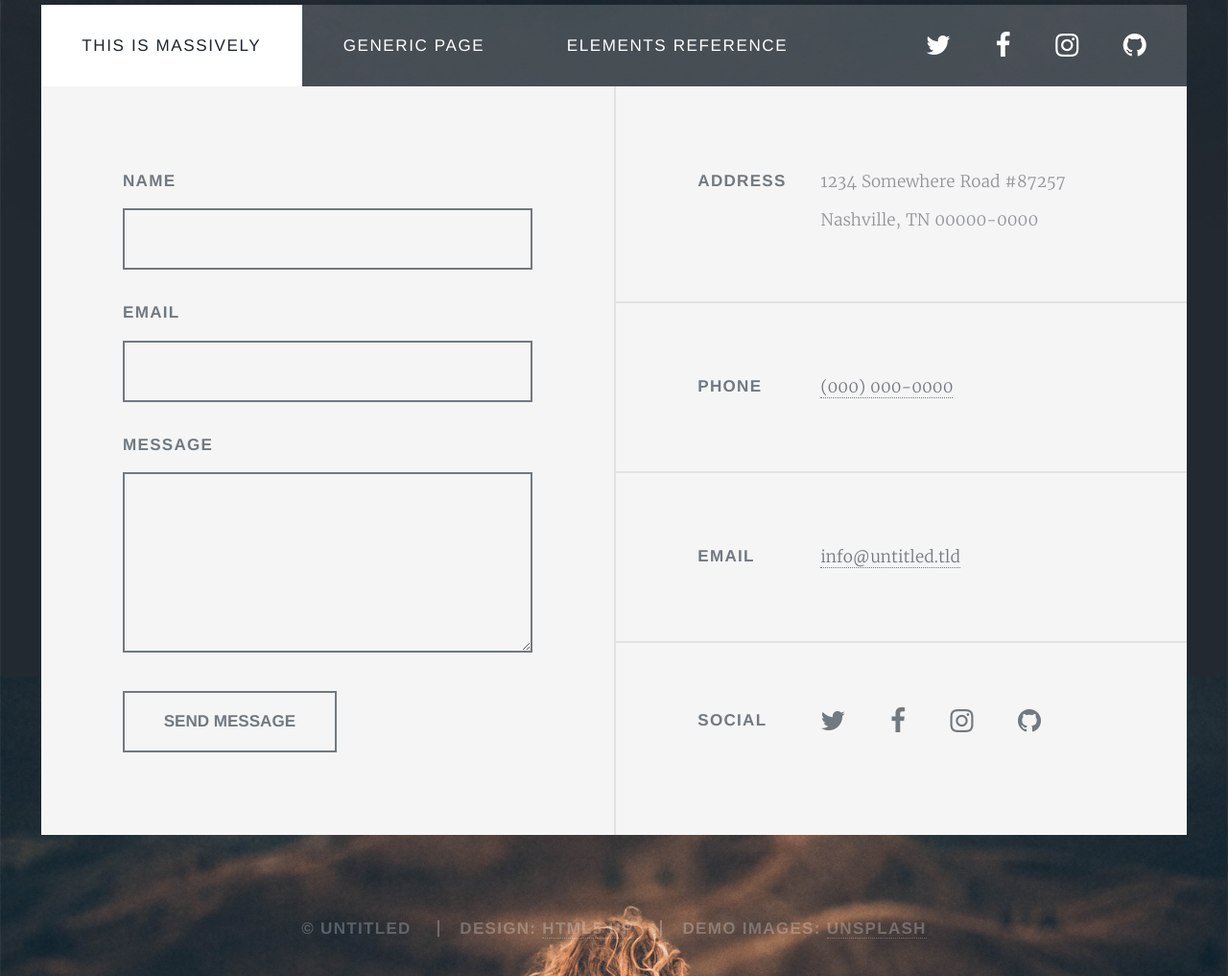
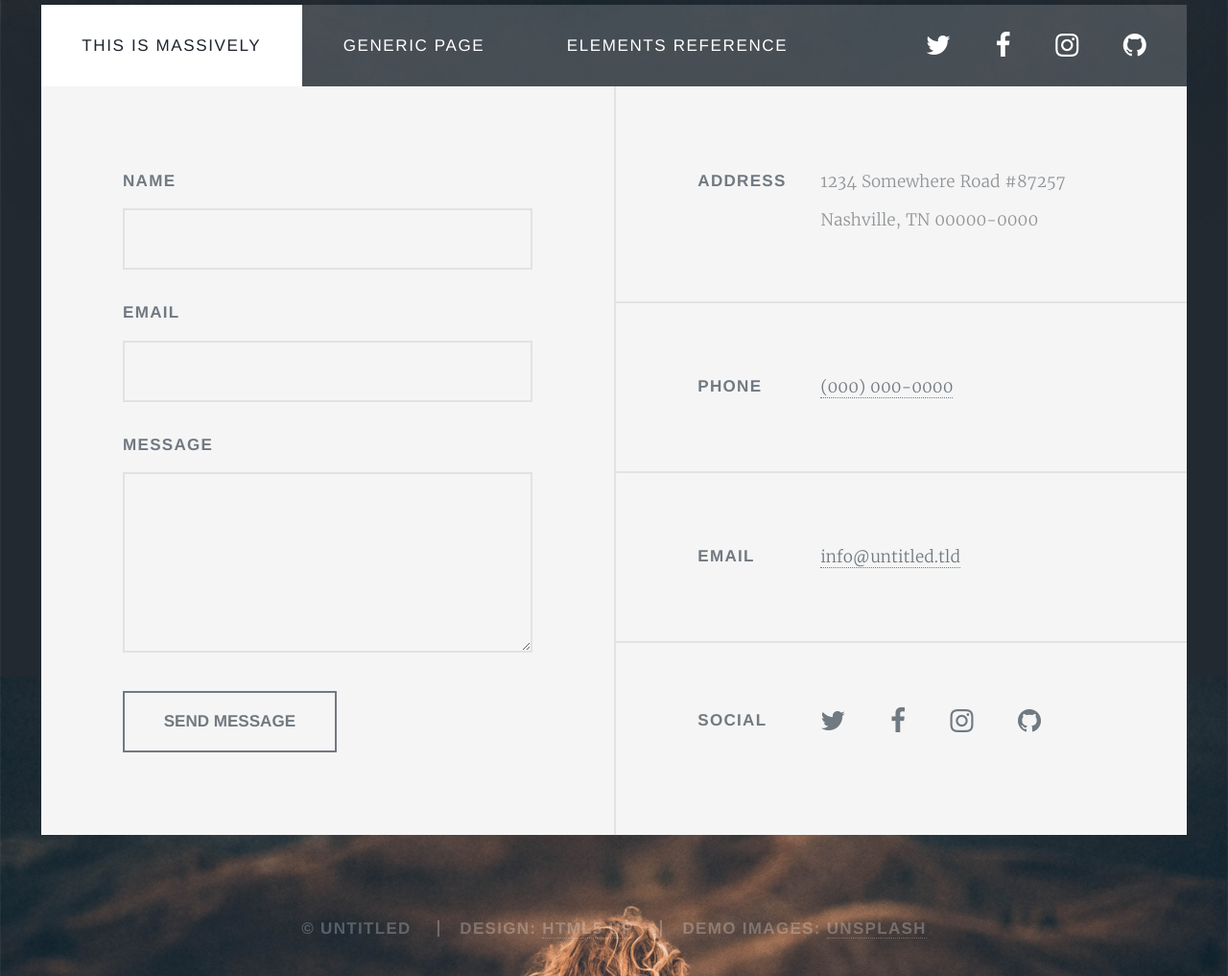
Before and after one commit to RQMdev/BOOTSTRAP01_RQM_Nicogis, a plain HTML site: page index.html in a window 1280 px wide. Shown: the part 819-1836 px from the top of the page at 96% size. Drawn offline with Linux system fonts and the light colour scheme; a web font is replaced by a local one.

Commit message:
Changement mineur CSS Footer
Border des inputs et textarea

```diff
--- a/assets/css/main.css
+++ b/assets/css/main.css
@@ -59,7 +59,7 @@ header > h1 {
 
 header > p {
     color: white;
-    font-family: "Merriweather", Georgia, Serif;
+    font-family: "Merriweather", Georgia, serif;
     font-size: 1.25rem;
     font-weight: 100;
     line-height: 2.375;
@@ -238,8 +238,7 @@ footer input {
 footer input[type="text"] {
     display: block;
     color: #717981;
-    border-color: #e2e2e2;
-    border: solid 2px;
+    border: solid 2px #e2e2e2;
     outline: 0;
     height: 3rem;
     padding: 0 1rem;
@@ -254,8 +253,7 @@ footer input[type="text"]:focus {
 footer textarea {
     display: block;
     color: #717981;
-    border-color: #e2e2e2;
-    border: solid 2px;
+    border: solid 2px #e2e2e2;
     outline: 0;
     font-family: "Merriweather", Georgia, serif;
     font-weight: 300;
```
